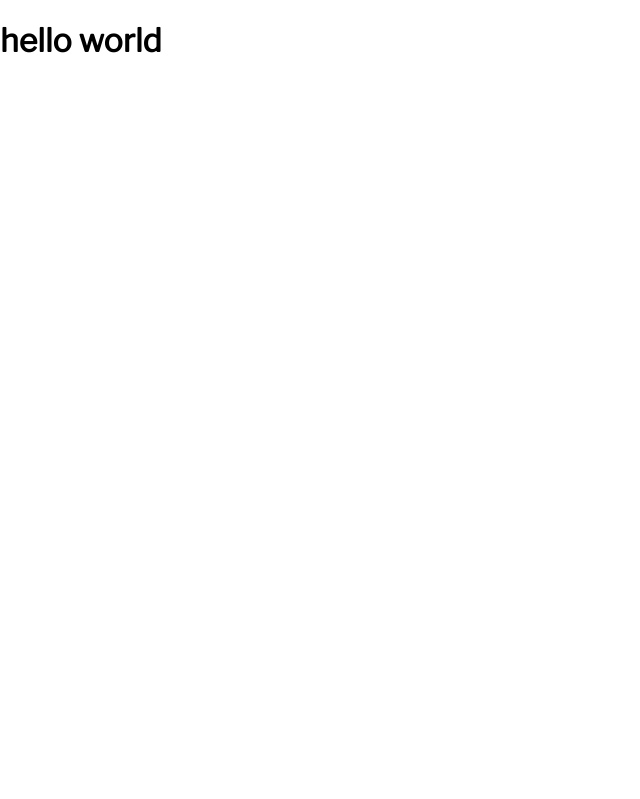
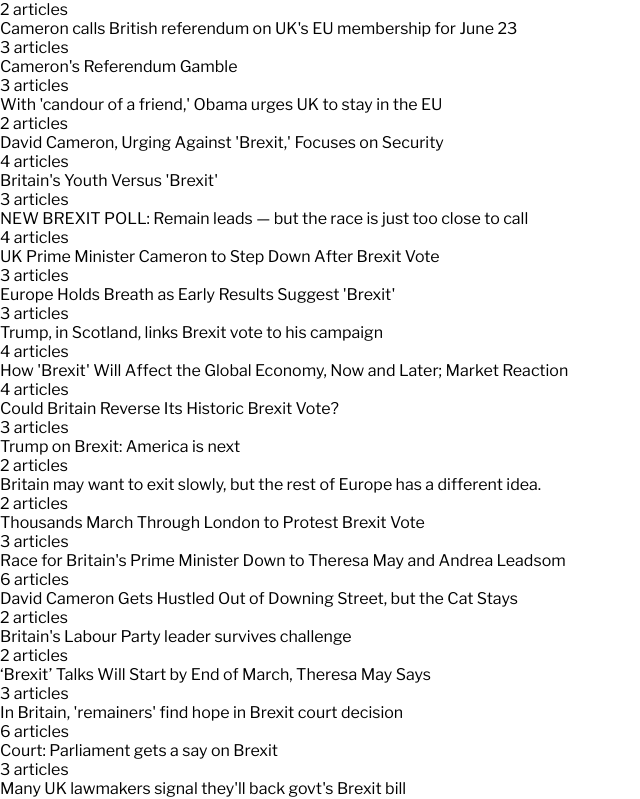
Before and after one commit to mjjin967/NewsroomsApp, a React (Create React App) app: page /home in a window 1280 px wide. Shown: the top 799 px of the page, without its empty margins (0-640 px from the left). Built offline with nearby package versions, Linux system fonts and the light colour scheme.

Commit message:
homepage start

```diff
--- /dev/null
+++ b/src/components/spotlight.js
@@ -0,0 +1,41 @@
+import React from "react"
+import { css } from '@emotion/core'
+
+const Spotlight = ({ spotlight }) => {
+  console.log(spotlight);
+  let filtered = Object.assign({}, ...spotlight);
+  const count = spotlight.length;
+  const {
+    title,
+    image
+  } = filtered;
+
+  return (
+    <div className={css`
+    background-image: url('${image}');
+    background-size: contain;
+    border-radius: 10px;
+    min-height: 200px;
+    position: relative;
+  `}>
+      <div className={css`
+        position: absolute;
+        top: 0;
+        left: 12px;
+      `}>
+        {`${count} articles`}
+      </div>
+      <div className={css`
+        position: absolute;
+        text-align: right;
+        bottom: 0;
+        left: 0;
+        right: 0;
+      `}>
+        {title}
+      </div>
+    </div>
+  );
+}
+
+export default Spotlight
--- a/src/screens/home.js
+++ b/src/screens/home.js
@@ -1,9 +1,13 @@
 import React from "react"
+import data from "../data/data.json"
+import Spotlight from "../components/spotlight";
 
-const Home = () => (
-  <div>
-    <h1>hello world</h1>
-  </div>
-)
+const Home = () => {
+  return (
+    <div>
+      {Object.keys(data).map(spotlight => <Spotlight key={spotlight} spotlight={data[spotlight]} />)}
+    </div>
+  )
+}
 
 export default Home
```
